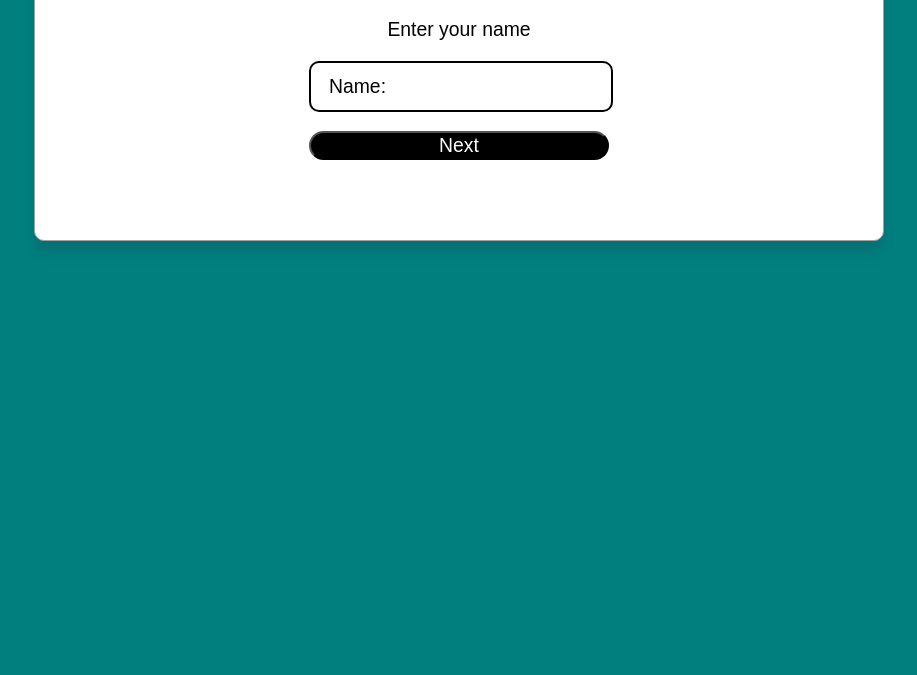
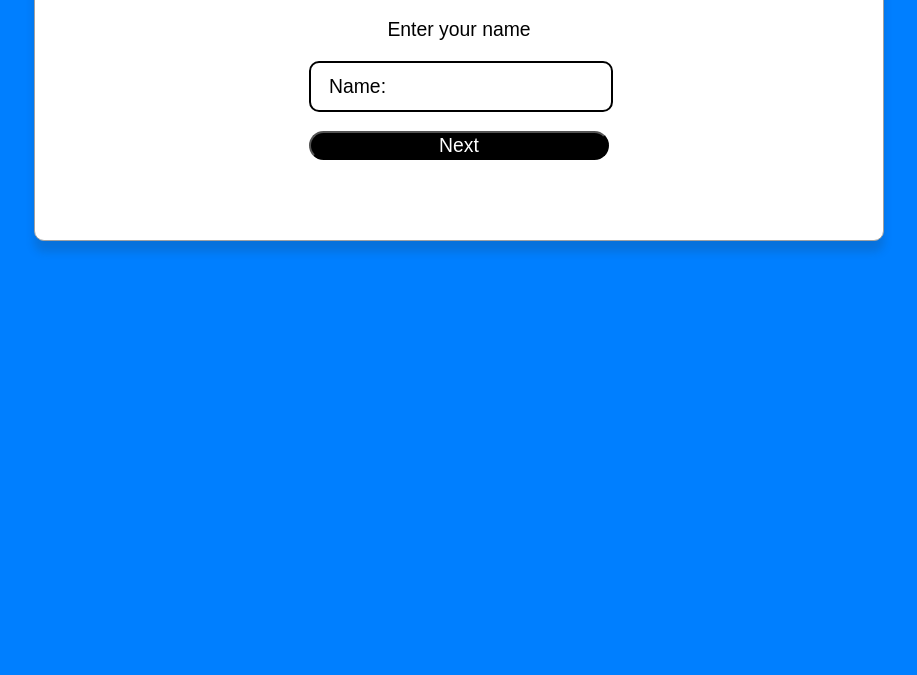
Before and after one commit to ktkrst/GNSite, a plain HTML site: page index.html in a window 1280 px wide. Shown: the part 125-800 px from the top of the page, without its empty margins (181-1098 px from the left). Drawn offline with Linux system fonts and the light colour scheme.

Commit message:
Update style.css

```diff
--- a/style.css
+++ b/style.css
@@ -1,5 +1,5 @@
 :root {
-    --main-color: #007F7F;
+    --main-color: #007FFF;
 }
 
 html, body {
```
